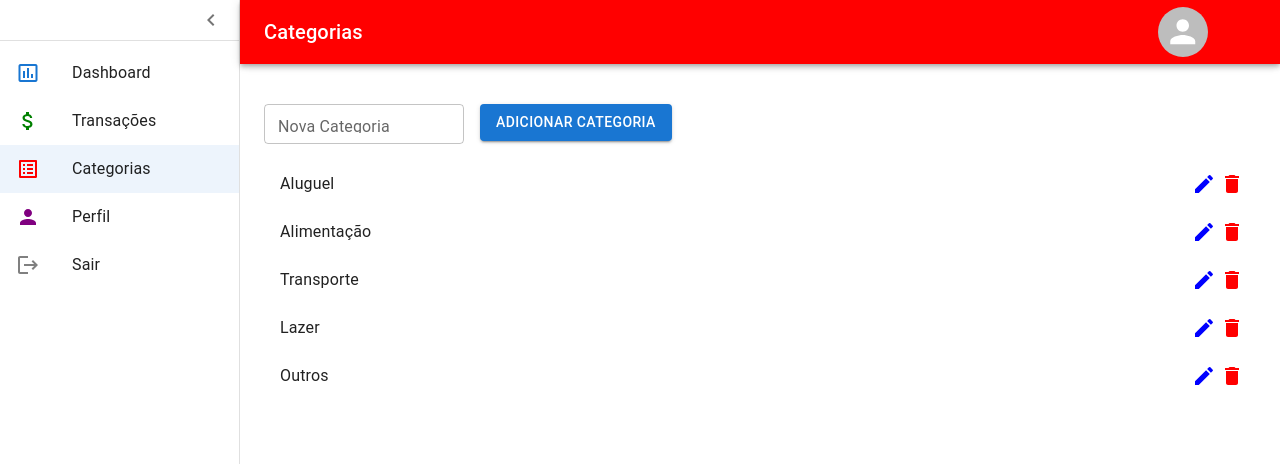
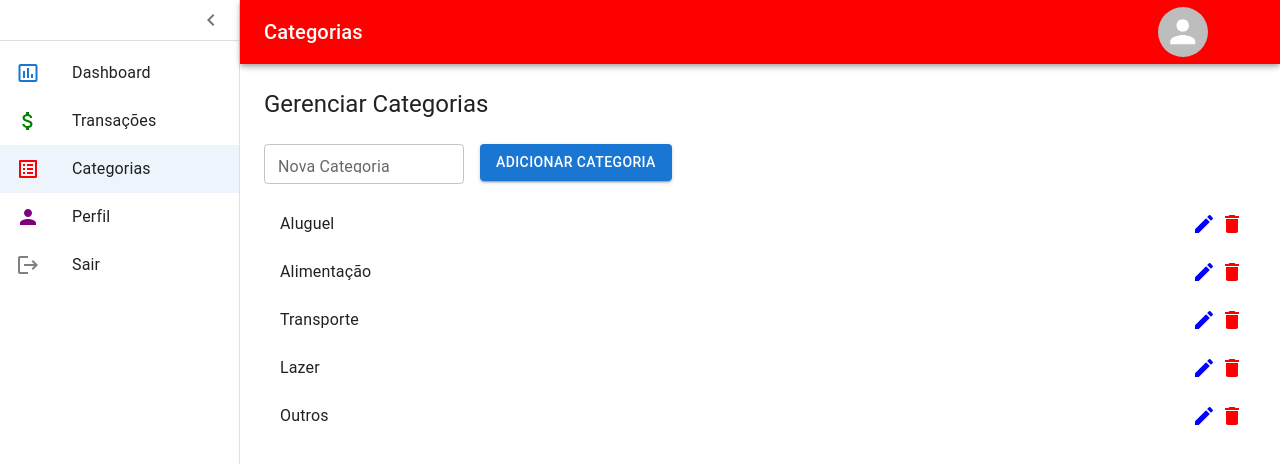
Before and after one commit to O-Farias/PlanifiqueV1-Frontend, a React (Vite) app: page /categorias in a window 1280 px wide. Shown: the top 464 px of the page. Built offline with nearby package versions, Linux system fonts and the light colour scheme.

Commit message:
feat: Adicionar título à página de Categorias

```diff
--- a/src/pages/Categorias.tsx
+++ b/src/pages/Categorias.tsx
@@ -148,6 +148,9 @@ const Categorias: React.FC = () => {
       <Box component="main" sx={{ flexGrow: 1, p: 3 }}>
         <Toolbar />
         <Box>
+          <Typography variant="h5" gutterBottom>
+            Gerenciar Categorias
+          </Typography>
           <TextField
             label="Nova Categoria"
             value={newCategory}
```
